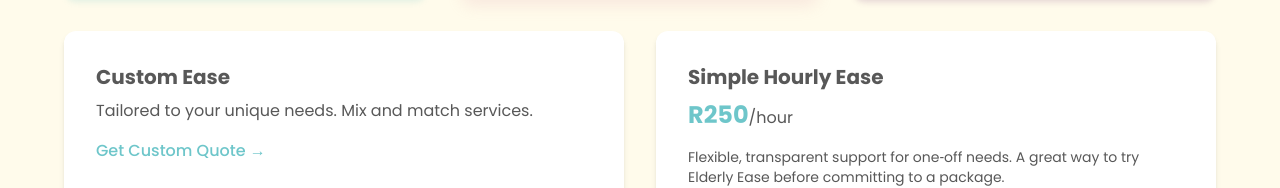
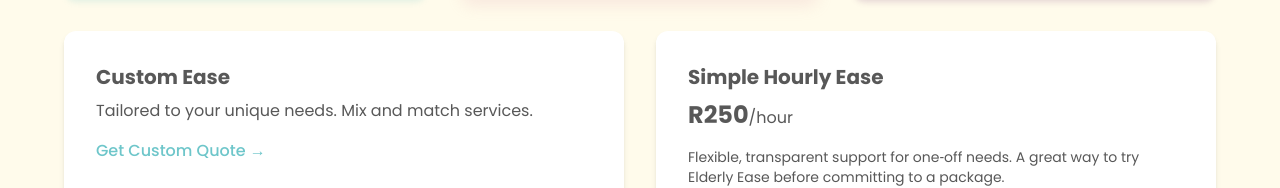
Before and after one commit to candicebuilds/elderly-ease-site, a Next.js app: page / in a window 1280 px wide. Shown: the part 3608-3796 px from the top of the page. Built offline with nearby package versions, Linux system fonts and the light colour scheme.

Commit message:
Update R250 hourly rate color to match heading style

```diff
--- a/src/app/page.tsx
+++ b/src/app/page.tsx
@@ -337,7 +337,7 @@ export default function Home() {
             <div className="bg-white p-8 rounded-xl shadow-md">
               <h3 className="text-xl font-bold mb-2" style={{ color: "#585858" }}>Simple Hourly Ease</h3>
               <p className="mb-4" style={{ color: "#585858" }}>
-                <span className="text-2xl font-bold" style={{ color: "#6ec6ca" }}>R250</span>/hour
+                <span className="text-2xl font-bold" style={{ color: "#585858" }}>R250</span>/hour
               </p>
               <p className="text-sm mb-4" style={{ color: "#585858" }}>Flexible, transparent support for one‑off needs. A great way to try Elderly Ease before committing to a package.</p>
             </div>
```
